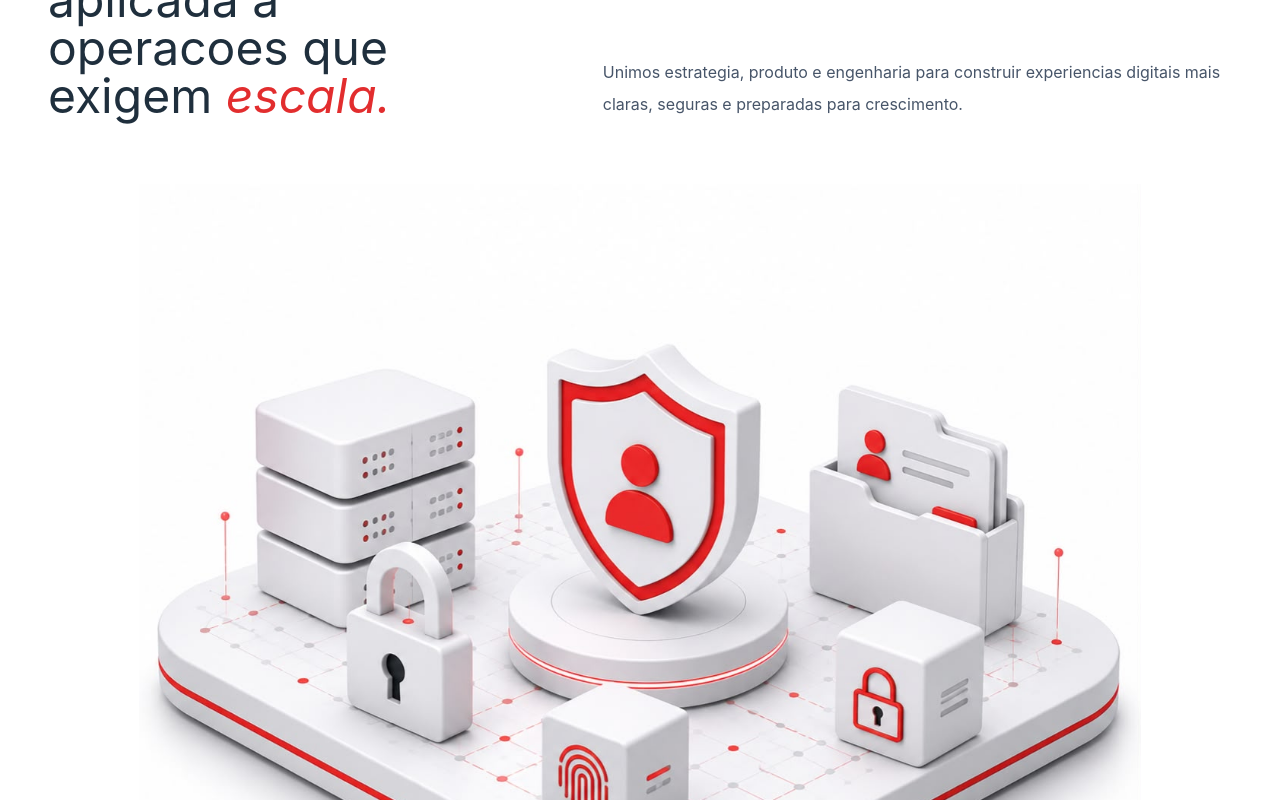
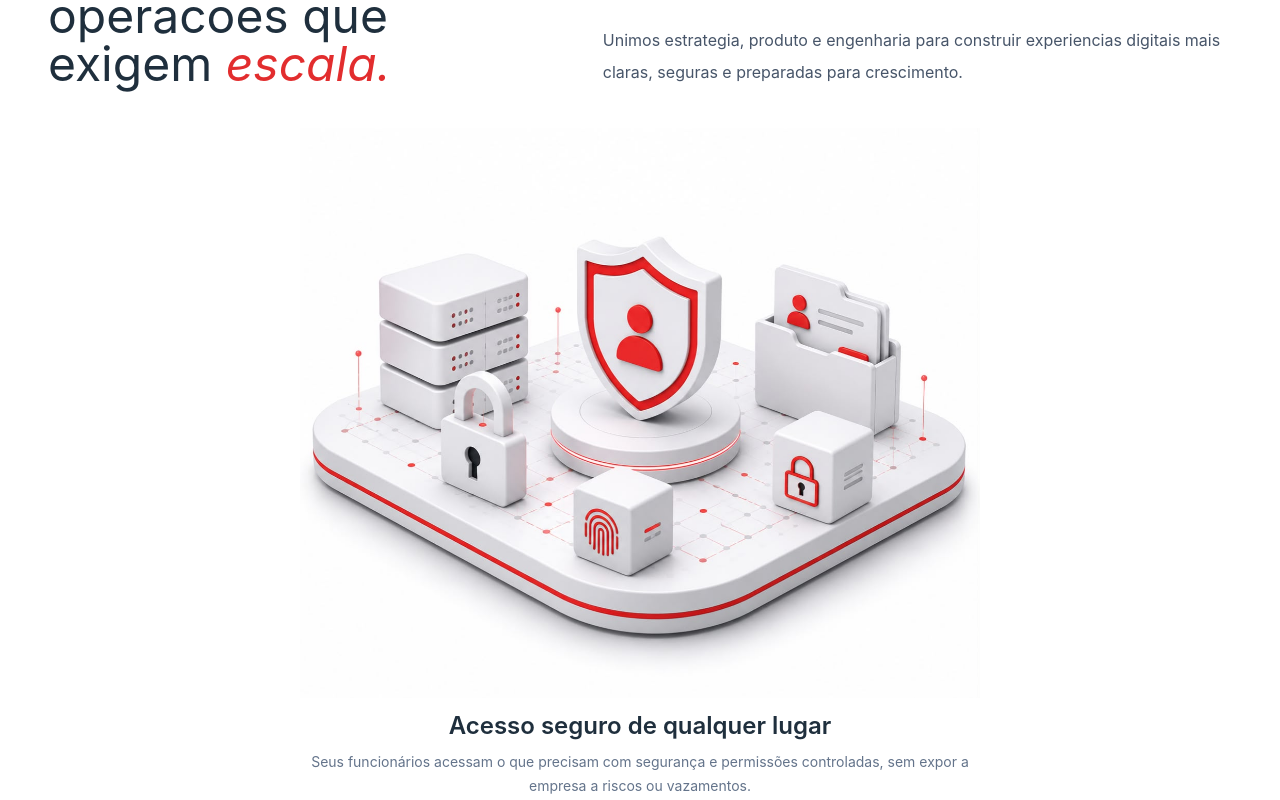
Before and after one commit to Fcondera/condertechpage, a Next.js app in the folder project/: page / in a window 1280 px wide. Shown: the part 2740-3540 px from the top of the page. Built offline with nearby package versions, Linux system fonts and the light colour scheme.

Commit message:
reduce visual carousel size

```diff
--- a/project/src/components/LandingVisualSection.tsx
+++ b/project/src/components/LandingVisualSection.tsx
@@ -65,11 +65,11 @@ const LandingVisualSection = () => {
   }, [active]);
 
   return (
-    <section className="bg-white py-16 sm:py-28">
+    <section className="bg-white py-14 sm:py-20">
       <div className="mx-auto w-full max-w-7xl px-6 sm:px-8 lg:px-12">
         <div
           ref={titleRef}
-          className="mb-8 lg:mb-12 lg:grid lg:grid-cols-[0.9fr_1.1fr] lg:items-end lg:gap-10"
+          className="mb-6 lg:mb-8 lg:grid lg:grid-cols-[0.9fr_1.1fr] lg:items-end lg:gap-10"
         >
           <div>
             <h2 className="max-w-[12ch] font-inter text-[28px] font-normal leading-[1.08] text-[#1f2f3d] sm:text-4xl lg:text-5xl">
@@ -91,12 +91,12 @@ const LandingVisualSection = () => {
             {showcases.map((item, index) => (
               <div key={item.title} className="w-full shrink-0">
                 <Link href={item.href} className="block">
-                  <div className="relative mx-auto mt-4 aspect-[4/3] w-full max-w-[340px] overflow-hidden bg-white sm:max-w-[720px] lg:max-w-[1040px] xl:max-w-[1120px]">
+                  <div className="relative mx-auto mt-2 aspect-[4/3] w-full max-w-[330px] overflow-hidden bg-white sm:max-w-[560px] lg:max-w-[720px] xl:max-w-[760px]">
                     <Image
                       src={item.image}
                       alt={item.title}
                       fill
-                      sizes="(min-width: 1280px) 1120px, (min-width: 1024px) 1040px, (min-width: 640px) 720px, 100vw"
+                      sizes="(min-width: 1280px) 760px, (min-width: 1024px) 720px, (min-width: 640px) 560px, 100vw"
                       priority={active === index}
                       className="object-contain"
                     />
```
